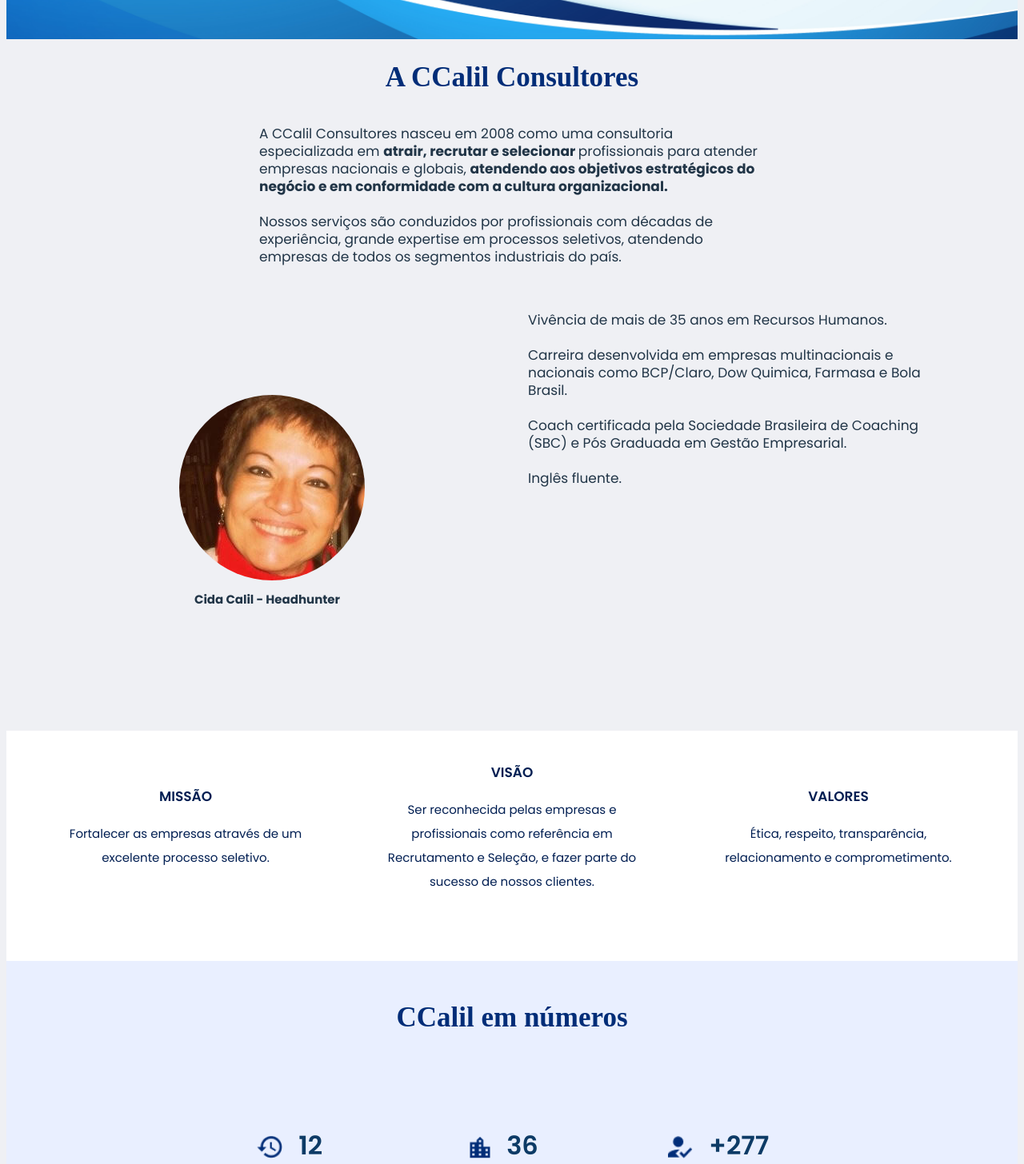
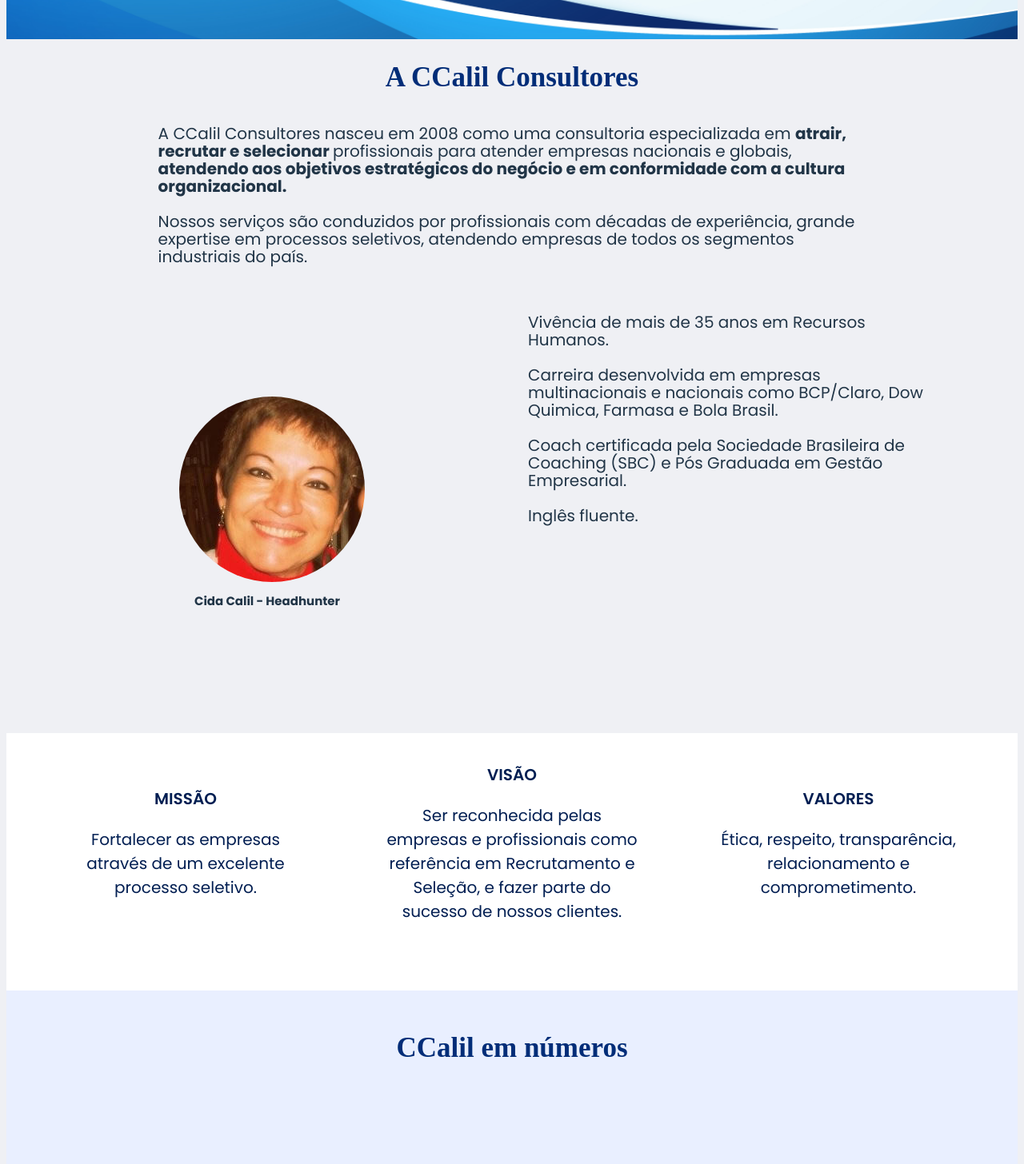
Before and after one commit to xossiane/CCalil_Consultants, a React (Vite) app: page / in a window 1280 px wide. Shown: the part 500-1956 px from the top of the page at 80% size. Built offline with nearby package versions, Linux system fonts and the light colour scheme; a web font is replaced by a local one.

Commit message:
Fix: Css along page

```diff
--- a/src/components/molecules/CardValues/styles.module.scss
+++ b/src/components/molecules/CardValues/styles.module.scss
@@ -56,7 +56,9 @@
         color: #001E52;
         margin: auto auto 1rem auto;
         display: flex;
-
+        @media (min-width: 700px){
+            font-size: 2rem;
+        }
     }
 
 
@@ -71,7 +73,9 @@
     position: relative;
     margin-bottom: 1.2rem;
     display: flex;
-
+    @media (min-width: 700px){
+        font-size: 2rem;
+    }
     }
 
 }
--- a/src/components/organisms/Footer/styles.module.scss
+++ b/src/components/organisms/Footer/styles.module.scss
@@ -52,11 +52,11 @@
       @media (min-width: 700px){
         display: flex;
         flex-direction: column;
-        margin: auto;
         width: 25rem;
       }
-      @media (min-width: 700px){
+      @media (min-width: 1024px){
         margin-left: 50%;
+
         margin-top: 2%;
 
       }
@@ -76,9 +76,10 @@
       @media (min-width: 1024px) {
       display: flex;
       flex-direction: row;
-      align-items: baseline;
+
       justify-content: space-evenly;
       width: 80%;
+      margin: auto;
 
       }
 
--- a/src/components/pages/Home/styles.module.scss
+++ b/src/components/pages/Home/styles.module.scss
@@ -16,6 +16,7 @@
 
                 display: flex;
                 margin-left: 5%;
+                min-width: 22%;
 
                 }
         }
@@ -181,7 +182,8 @@
 
             @media (min-width: 700px) {
                 position: relative;
-                width: 50%;
+                font-size: 2rem;
+                width: 70%;
                 height: fit-content;
                 display: inline-block;
             }
@@ -222,6 +224,7 @@
             margin-bottom: 3.6rem;
             @media (min-width: 700px) {
                 width: 40%;
+                font-size:2rem;
                 /* margin-left: 5%; */
                 /* line-height: 2.5rem; */
                 bottom: -111px;
```
